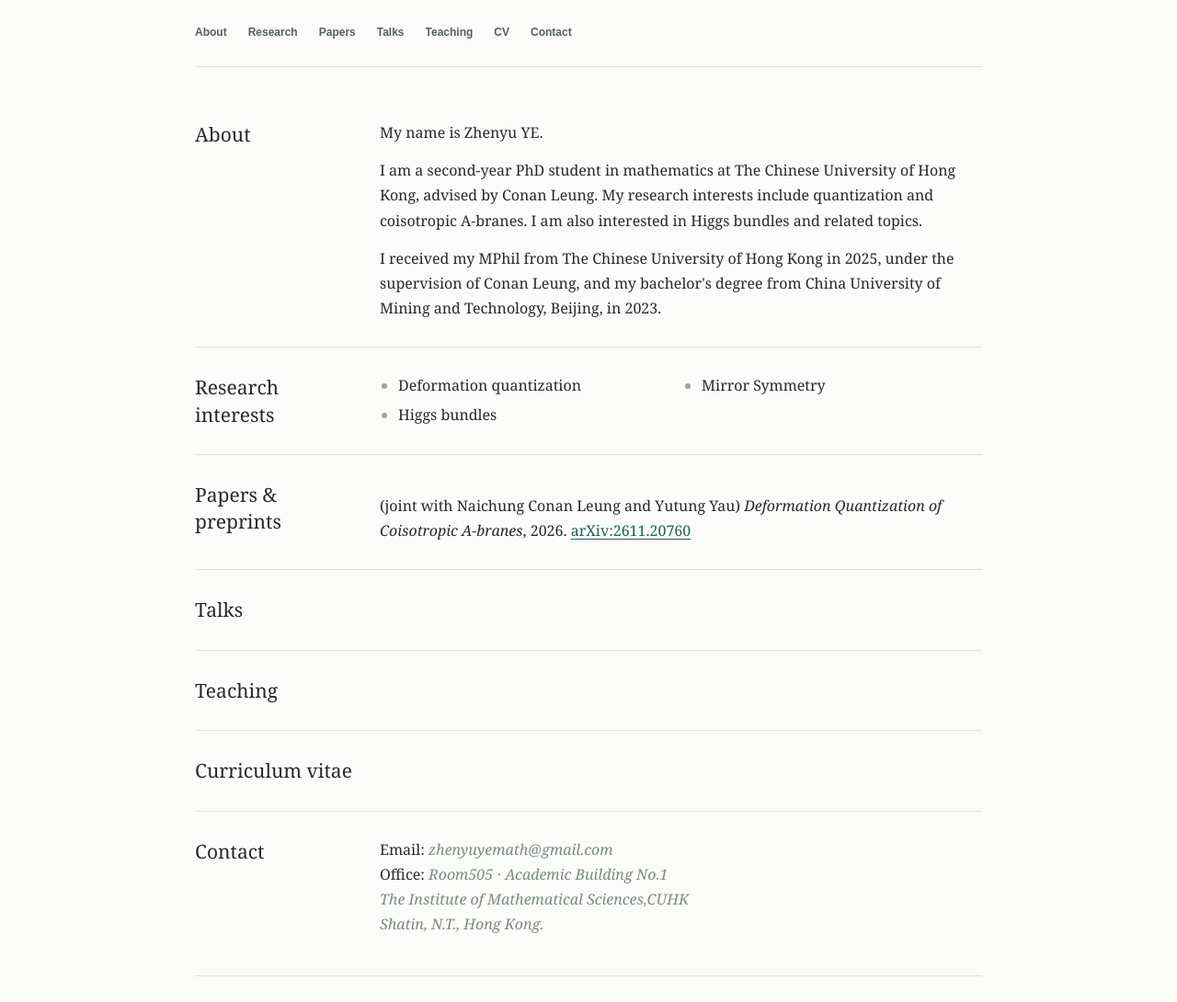
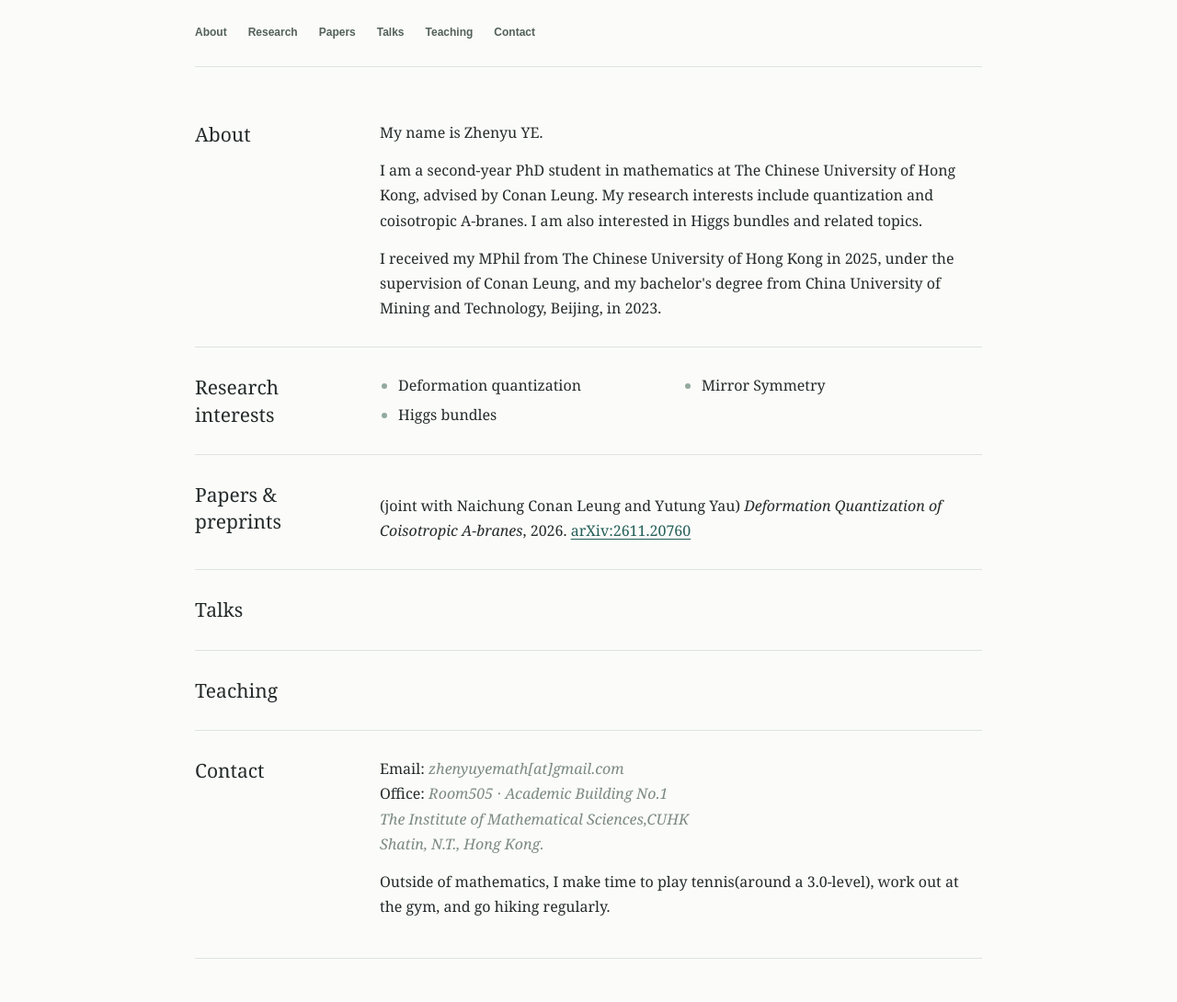
Before and after one commit to Zhenyu-YE-Moumou/Homepage, a plain HTML site: page index.html in a window 1280 px wide. Shown: the part 163-1253 px from the top of the page at 92% size. Drawn offline with Linux system fonts and the light colour scheme.

Commit message:
Update index.html

```diff
--- a/index.html
+++ b/index.html
@@ -55,7 +55,7 @@
         <div class="symbol" aria-hidden="true">∂</div>
       </div>
       <nav aria-label="Page sections">
-        <a href="#about">About</a><a href="#research">Research</a><a href="#papers">Papers</a><a href="#talks">Talks</a><a href="#teaching">Teaching</a><a href="#cv">CV</a><a href="#contact">Contact</a>
+        <a href="#about">About</a><a href="#research">Research</a><a href="#papers">Papers</a><a href="#talks">Talks</a><a href="#teaching">Teaching</a><a href="#contact">Contact</a>
       </nav>
     </header>
     <main>
@@ -129,27 +129,17 @@
           <!-- 示例：<ul><li>Course name, teaching assistant, Term Year.</li></ul> -->
         </div>
       </section>
-      <section id="cv">
-        <h2>Curriculum vitae</h2>
-        <div class="content">
-          <p class="placeholder">
 
-
-          </p>
-          <!-- 上传 cv.pdf 到仓库根目录后，用下面一行替换上一行：
-          <p><a href="cv.pdf">Download my CV (PDF)</a></p>
-          -->
-        </div>
-      </section>
       <section id="contact">
         <h2>Contact</h2>
         <div class="content">
-          <p>Email: <span class="placeholder">zhenyuyemath@gmail.com</span><br>
+          <p>Email: <span class="placeholder">zhenyuyemath[at]gmail.com</span><br>
           Office: <span class="placeholder">
 Room505 &middot Academic Building No.1<br>
 The Institute of Mathematical Sciences,CUHK<br>
 Shatin, N.T., Hong Kong.
 </p>
+          <p>Outside of mathematics, I make time to play tennis(around a 3.0-level), work out at the gym, and go hiking regularly.</p>
 
           </span></p>
           <!-- 邮箱链接示例：<a href="mailto:you@university.edu">you@university.edu</a> -->
```
